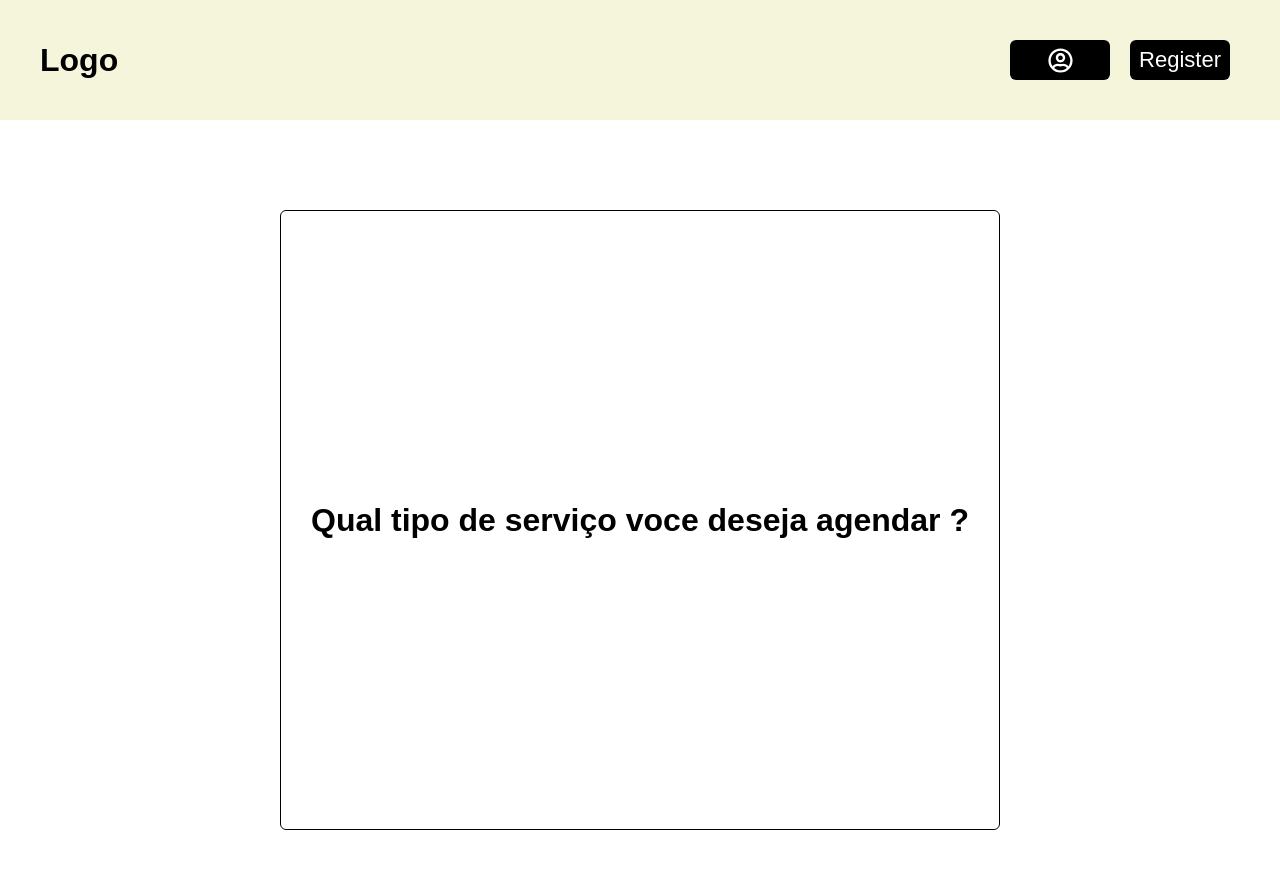
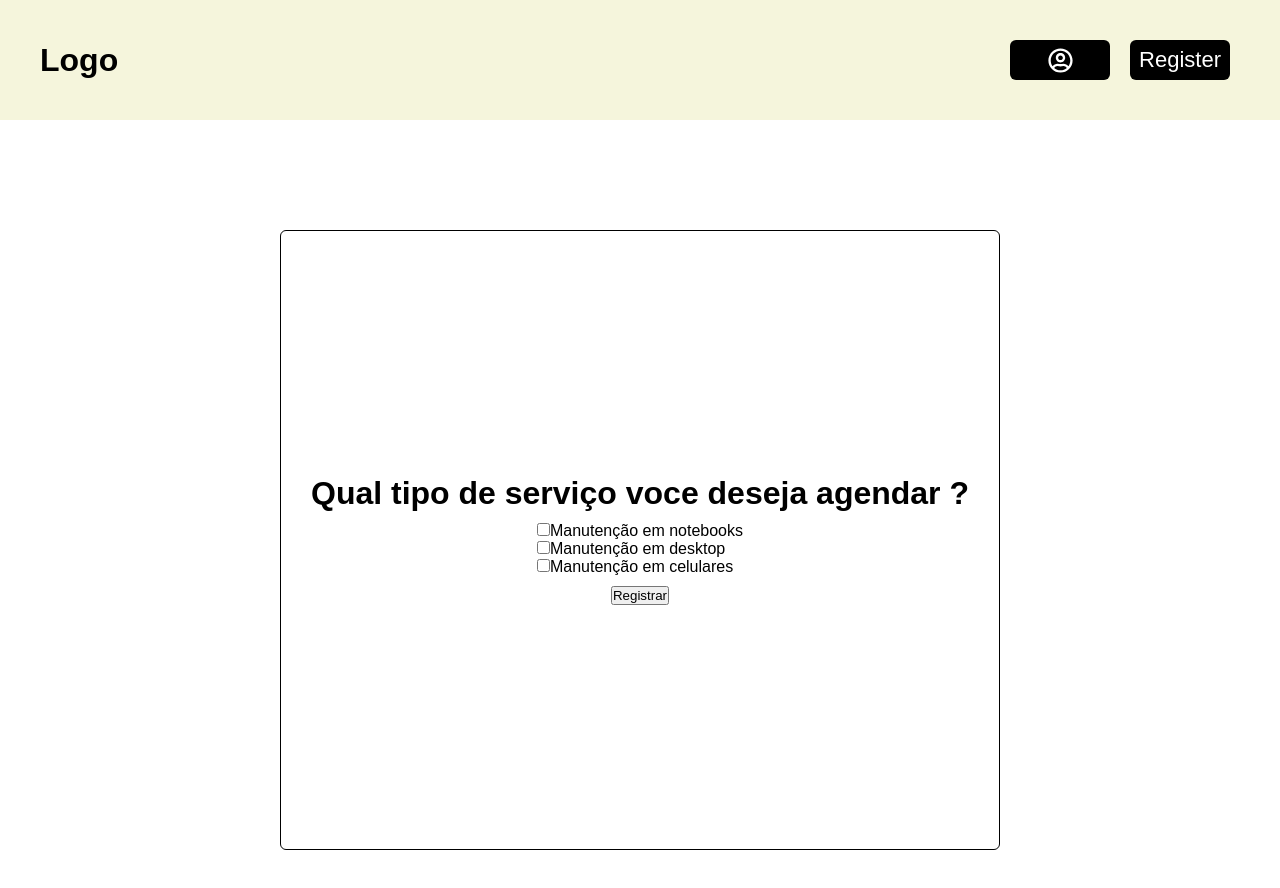
Before and after one commit to JudsonCiribelli/UserAccess, a React (Create React App) app: page / in a window 1280 px wide. Shown: the top 888 px of the page. Built offline with nearby package versions, Linux system fonts and the light colour scheme.

Commit message:
style: add initial styless and initial service on home page

```diff
--- /dev/null
+++ b/src/Pages/Home.css
@@ -0,0 +1,18 @@
+.App {
+  display: flex;
+  min-height: 100%;
+  justify-content: center;
+  align-items: center;
+}
+.container {
+  display: flex;
+  flex-direction: column;
+  justify-content: center;
+  align-items: center;
+  border: 1px solid black;
+  border-radius: 6px;
+  margin-top: 40px;
+  width: 720px;
+  height: 620px;
+  gap: 10px;
+}
--- a/src/Pages/Home.js
+++ b/src/Pages/Home.js
@@ -1,10 +1,56 @@
+import { useState } from "react";
+import "./Home.css";
 const HomePage = () => {
+  const [service, setService] = useState("");
+  const [listService, setListService] = useState([]);
+
+  const handleRegisterService = () => {
+    alert("Service agendado com sucesso!");
+    setService("");
+    setListService(service);
+    console.log(listService);
+  };
   return (
     <div className="App">
       <div className="container">
         <div>
           <h1>Qual tipo de serviço voce deseja agendar ? </h1>
         </div>
+        <div>
+          <form onSubmit={(e) => e.preventDefault()}>
+            <div>
+              <input
+                type="checkbox"
+                id="serviceOne"
+                value="Manutenção em notebooks"
+                onChange={(e) => setService(e.target.value)}
+              />
+              <label for="serviceOne">Manutenção em notebooks</label>
+            </div>
+            <div>
+              <input
+                type="checkbox"
+                id="serviceTwo"
+                value="Manutenção em notebooks"
+                onChange={(e) => setService(e.target.value)}
+              />
+              <label for="serviceTwo">Manutenção em desktop</label>
+            </div>
+            <div>
+              <input
+                type="checkbox"
+                id="serviceThree"
+                value="Manutenção em notebooks"
+                onChange={(e) => setService(e.target.value)}
+              />
+              <label for="serviceThree">Manutenção em celulares</label>
+            </div>
+          </form>
+          <p>{service}</p>
+        </div>
+        <button type="submit" onClick={handleRegisterService}>
+          Registrar
+        </button>
       </div>
     </div>
   );
```
